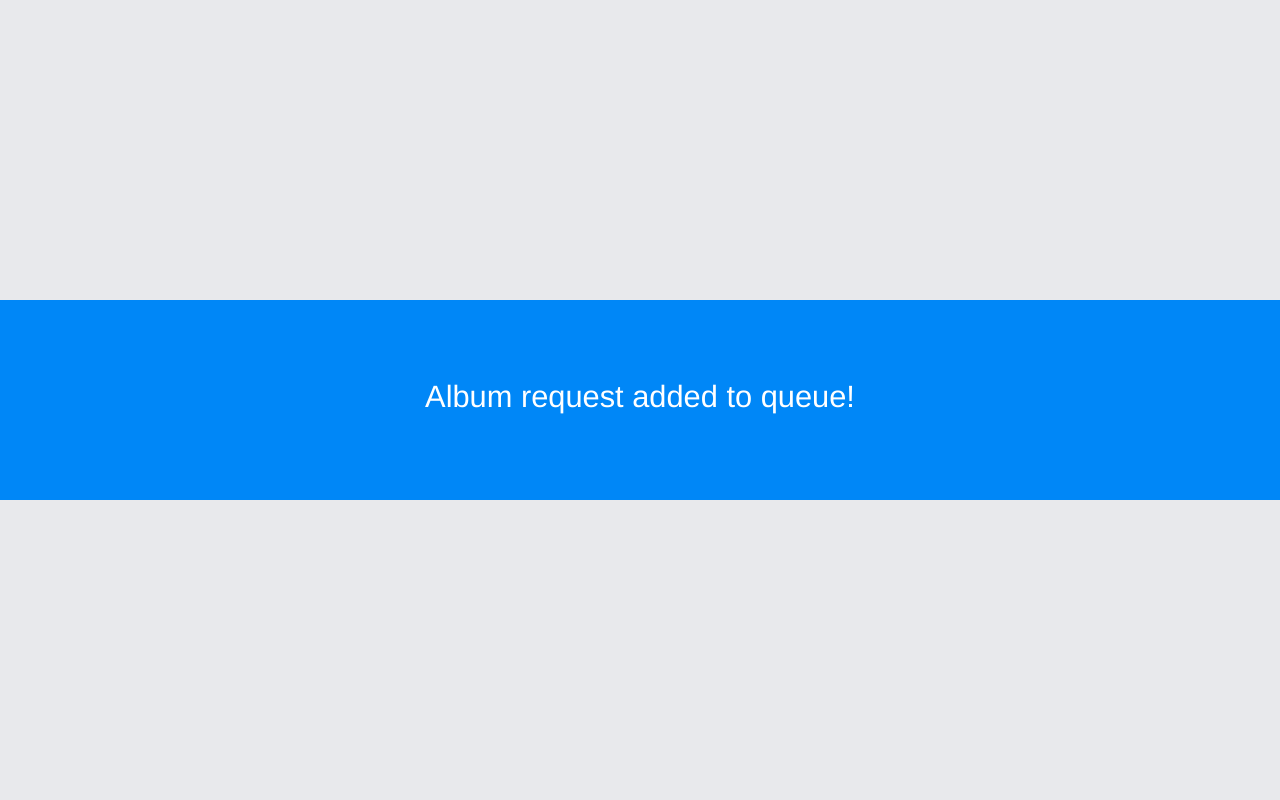
After one commit to Albert91/amazon-webservices, a Flask app: template src/webapp/templates/thank_you.html in a window 1280 px wide. The commit adds this page. Run offline with Flask 2, Linux system fonts and the light colour scheme; the template is opened without the code that fills it, so the values that code supplies are empty; some libraries are stand-ins or nearby versions.

Commit message:
update thank you page

```diff
--- a/src/webapp/app.py
+++ b/src/webapp/app.py
@@ -66,7 +66,7 @@ def create_album():
     queue = sqs.get_queue_by_name(QueueName=QUEUE_NAME)
     queue.send_message(MessageBody=json.dumps(sqs_object))
 
-    return jsonify()
+    return render_template('thank_you.html')
 
 
 if __name__ == '__main__':
--- a/src/webapp/static/assets/css/main.css
+++ b/src/webapp/static/assets/css/main.css
@@ -23,3 +23,18 @@ h1 {
     height: 60px;
     width: 100%;
 }
+
+.result {
+    text-align: center;
+    background: #0087F7;
+	width: 100%;
+	height: 200px;
+	position: absolute;
+	top: 50%;
+	margin-top: -100px;
+}
+
+.result h1 {
+    margin-top: 80px;
+    color: #fff;
+}
--- /dev/null
+++ b/src/webapp/templates/thank_you.html
@@ -0,0 +1,17 @@
+<html>
+ <head>
+    <title>goPhoto</title>
+
+   <script src="/static/assets/js/jquery-2.2.4.min.js"></script>
+   <script src="/static/assets/js/bootstrap.min.js"></script>
+
+   <link rel="stylesheet" href="/static/assets/css/bootstrap.min.css">
+   <link rel="stylesheet" href="/static/assets/css/bootstrap-theme.min.css">
+   <link rel="stylesheet" href="/static/assets/css/main.css">
+ </head>
+ <body>
+    <div class="result">
+        <h1>Album request added to queue!</h1>
+    </div>
+ </body>
+</html>
--- a/src/webapp/templates/upload_form.html
+++ b/src/webapp/templates/upload_form.html
@@ -1,10 +1,11 @@
 <html>
  <head>
-    <title>UEK</title>
+    <title>goPhoto</title>
 
    <script src="/static/assets/js/jquery-2.2.4.min.js"></script>
    <script src="https://rawgit.com/enyo/dropzone/master/dist/dropzone.js"></script>
    <script src="/static/assets/js/toastr.min.js"></script>
+   <script src="/static/assets/js/toastr.js.map"></script>
    <script src="/static/assets/js/bootstrap.min.js"></script>
 
    <link rel="stylesheet" href="https://rawgit.com/enyo/dropzone/master/dist/dropzone.css">
```
Also changed, not shown: 1 other file.
